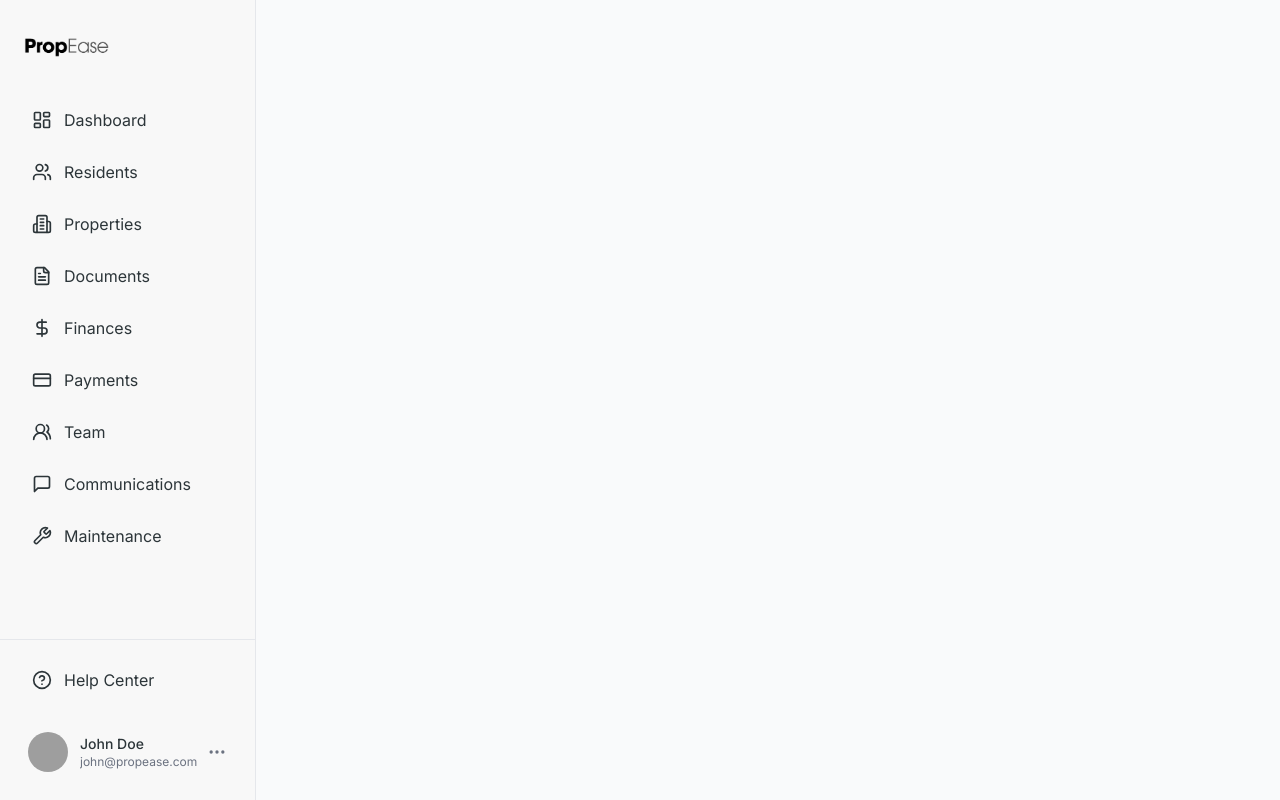
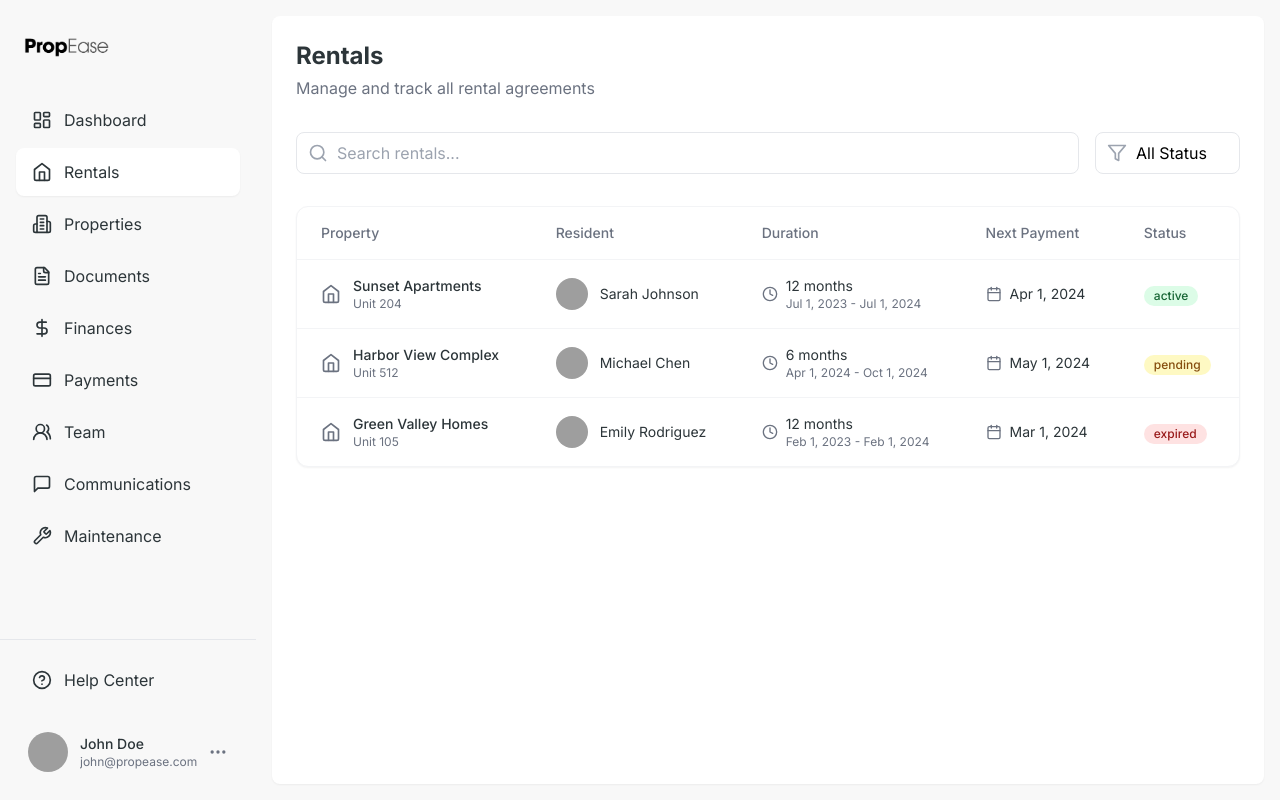
Before and after one commit to AhmadQA-art/propease, a React (Vite) app: page /rentals in a window 1280 px wide. Built offline with nearby package versions, Linux system fonts and the light colour scheme; grey boxes are pictures that could not be loaded.

Commit message:
changes to sidebar and layout style and sidebar content

```diff
--- a/src/components/Layout.tsx
+++ b/src/components/Layout.tsx
@@ -2,7 +2,7 @@ import React from 'react';
 import { Routes, Route } from 'react-router-dom';
 import Sidebar from './Sidebar';
 import Dashboard from '../pages/Dashboard';
-import Residents from '../pages/Residents';
+import Rentals from '../pages/Rentals';
 import Properties from '../pages/Properties';
 import Documents from '../pages/Documents';
 import Finances from '../pages/Finances';
@@ -13,12 +13,14 @@ import Maintenance from '../pages/Maintenance';
 
 export default function Layout() {
   return (
-    <div className="min-h-screen bg-gray-50">
+    <div className="flex h-screen bg-[#F8F8F8]">
       <Sidebar />
-      <div className="ml-64 p-8">
+      <div className="flex-1 ml-64 p-4 overflow-y-auto">
+        <div className="bg-white rounded-lg shadow-sm min-h-[calc(100vh-2rem)]">
+          <div className="p-6">
             <Routes>
               <Route path="/" element={<Dashboard />} />
-          <Route path="/residents" element={<Residents />} />
+              <Route path="/rentals" element={<Rentals />} />
               <Route path="/properties" element={<Properties />} />
               <Route path="/documents" element={<Documents />} />
               <Route path="/finances" element={<Finances />} />
@@ -29,5 +31,7 @@ export default function Layout() {
             </Routes>
           </div>
         </div>
+      </div>
+    </div>
   );
 }
--- a/src/components/Sidebar.tsx
+++ b/src/components/Sidebar.tsx
@@ -2,7 +2,7 @@ import React from 'react';
 import { Link, useLocation } from 'react-router-dom';
 import {
   LayoutDashboard,
-  Users,
+  Home,
   Building2,
   FileText,
   DollarSign,
@@ -16,7 +16,7 @@ import UserProfile from './UserProfile';
 
 const menuItems = [
   { icon: LayoutDashboard, label: 'Dashboard', href: '/' },
-  { icon: Users, label: 'Residents', href: '/residents' },
+  { icon: Home, label: 'Rentals', href: '/rentals' },
   { icon: Building2, label: 'Properties', href: '/properties' },
   { icon: FileText, label: 'Documents', href: '/documents' },
   { icon: DollarSign, label: 'Finances', href: '/finances' },
@@ -34,7 +34,7 @@ export default function Sidebar() {
   };
 
   return (
-    <div className="w-64 h-screen bg-[#F8F8F8] border-r border-gray-200 flex flex-col fixed left-0 overflow-y-auto [&::-webkit-scrollbar]:w-2 [&::-webkit-scrollbar-thumb]:bg-gray-300 [&::-webkit-scrollbar-thumb]:rounded-full [&::-webkit-scrollbar-track]:bg-transparent">
+    <div className="w-64 h-screen bg-[#F8F8F8] flex flex-col fixed left-0 overflow-y-auto [&::-webkit-scrollbar]:w-2 [&::-webkit-scrollbar-thumb]:bg-gray-300 [&::-webkit-scrollbar-thumb]:rounded-full [&::-webkit-scrollbar-track]:bg-transparent">
       <div className="p-6">
         <Link to="/" className="block">
           <img
@@ -54,7 +54,7 @@ export default function Sidebar() {
               className={`flex items-center px-4 py-3 rounded-lg group transition-colors ${
                 isActive(item.href)
                   ? 'bg-white text-[#2C3539] shadow-sm'
-                  : 'text-[#2C3539] hover:bg-white'
+                  : 'text-[#2C3539] hover:bg-white/60'
               }`}
             >
               <item.icon className="h-5 w-5 mr-3" />
@@ -67,7 +67,7 @@ export default function Sidebar() {
       <div className="p-4 border-t border-gray-200">
         <Link
           to="/help"
-          className="flex items-center px-4 py-3 rounded-lg text-[#2C3539] hover:bg-white mb-4"
+          className="flex items-center px-4 py-3 rounded-lg text-[#2C3539] hover:bg-white/60 mb-4"
         >
           <HelpCircle className="h-5 w-5 mr-3" />
           <span>Help Center</span>
--- /dev/null
+++ b/src/pages/Rentals.tsx
@@ -0,0 +1,195 @@
+import React, { useState } from 'react';
+import { Search, Filter, Calendar, User, Home, Clock } from 'lucide-react';
+import { format, addMonths } from 'date-fns';
+
+interface Rental {
+  id: string;
+  propertyName: string;
+  unit: string;
+  status: 'active' | 'pending' | 'expired';
+  resident: {
+    name: string;
+    imageUrl: string;
+  };
+  startDate: Date;
+  duration: number; // in months
+  nextPaymentDate: Date;
+}
+
+const rentals: Rental[] = [
+  {
+    id: 'R001',
+    propertyName: 'Sunset Apartments',
+    unit: '204',
+    status: 'active',
+    resident: {
+      name: 'Sarah Johnson',
+      imageUrl: 'https://images.unsplash.com/photo-1494790108377-be9c29b29330?ixlib=rb-1.2.1&ixid=eyJhcHBfaWQiOjEyMDd9&auto=format&fit=facearea&facepad=2&w=256&h=256&q=80'
+    },
+    startDate: new Date(2023, 6, 1),
+    duration: 12,
+    nextPaymentDate: new Date(2024, 3, 1)
+  },
+  {
+    id: 'R002',
+    propertyName: 'Harbor View Complex',
+    unit: '512',
+    status: 'pending',
+    resident: {
+      name: 'Michael Chen',
+      imageUrl: 'https://images.unsplash.com/photo-1519244703995-f4e0f30006d5?ixlib=rb-1.2.1&ixid=eyJhcHBfaWQiOjEyMDd9&auto=format&fit=facearea&facepad=2&w=256&h=256&q=80'
+    },
+    startDate: new Date(2024, 3, 1),
+    duration: 6,
+    nextPaymentDate: new Date(2024, 4, 1)
+  },
+  {
+    id: 'R003',
+    propertyName: 'Green Valley Homes',
+    unit: '105',
+    status: 'expired',
+    resident: {
+      name: 'Emily Rodriguez',
+      imageUrl: 'https://images.unsplash.com/photo-1438761681033-6461ffad8d80?ixlib=rb-1.2.1&ixid=eyJhcHBfaWQiOjEyMDd9&auto=format&fit=facearea&facepad=2&w=256&h=256&q=80'
+    },
+    startDate: new Date(2023, 1, 1),
+    duration: 12,
+    nextPaymentDate: new Date(2024, 2, 1)
+  }
+];
+
+const getStatusColor = (status: Rental['status']) => {
+  switch (status) {
+    case 'active':
+      return 'bg-green-100 text-green-800';
+    case 'pending':
+      return 'bg-yellow-100 text-yellow-800';
+    case 'expired':
+      return 'bg-red-100 text-red-800';
+    default:
+      return 'bg-gray-100 text-gray-800';
+  }
+};
+
+export default function Rentals() {
+  const [searchTerm, setSearchTerm] = useState('');
+  const [statusFilter, setStatusFilter] = useState<'all' | Rental['status']>('all');
+
+  const filteredRentals = rentals.filter(rental => {
+    const matchesSearch =
+      rental.propertyName.toLowerCase().includes(searchTerm.toLowerCase()) ||
+      rental.unit.toLowerCase().includes(searchTerm.toLowerCase()) ||
+      rental.resident.name.toLowerCase().includes(searchTerm.toLowerCase());
+
+    const matchesStatus = statusFilter === 'all' || rental.status === statusFilter;
+
+    return matchesSearch && matchesStatus;
+  });
+
+  return (
+    <div className="space-y-8">
+      {/* Header */}
+      <div>
+        <h1 className="text-2xl font-bold text-[#2C3539]">Rentals</h1>
+        <p className="text-[#6B7280] mt-1">Manage and track all rental agreements</p>
+      </div>
+
+      {/* Filters */}
+      <div className="flex gap-4">
+        <div className="flex-1 relative">
+          <Search className="absolute left-3 top-1/2 transform -translate-y-1/2 text-gray-400 w-5 h-5" />
+          <input
+            type="text"
+            placeholder="Search rentals..."
+            className="w-full pl-10 pr-4 py-2 rounded-lg border border-gray-200 focus:outline-none focus:ring-2 focus:ring-[#2C3539] focus:border-transparent"
+            value={searchTerm}
+            onChange={(e) => setSearchTerm(e.target.value)}
+          />
+        </div>
+        <div className="relative">
+          <Filter className="absolute left-3 top-1/2 transform -translate-y-1/2 text-gray-400 w-5 h-5" />
+          <select
+            className="pl-10 pr-8 py-2 rounded-lg border border-gray-200 focus:outline-none focus:ring-2 focus:ring-[#2C3539] focus:border-transparent appearance-none bg-white"
+            value={statusFilter}
+            onChange={(e) => setStatusFilter(e.target.value as 'all' | Rental['status'])}
+          >
+            <option value="all">All Status</option>
+            <option value="active">Active</option>
+            <option value="pending">Pending</option>
+            <option value="expired">Expired</option>
+          </select>
+        </div>
+      </div>
+
+      {/* Rentals List */}
+      <div className="bg-white rounded-xl shadow-sm border border-gray-100">
+        <div className="overflow-x-auto">
+          <table className="w-full">
+            <thead>
+              <tr className="border-b border-gray-100">
+                <th className="px-6 py-4 text-left text-sm font-medium text-[#6B7280]">Property</th>
+                <th className="px-6 py-4 text-left text-sm font-medium text-[#6B7280]">Resident</th>
+                <th className="px-6 py-4 text-left text-sm font-medium text-[#6B7280]">Duration</th>
+                <th className="px-6 py-4 text-left text-sm font-medium text-[#6B7280]">Next Payment</th>
+                <th className="px-6 py-4 text-left text-sm font-medium text-[#6B7280]">Status</th>
+              </tr>
+            </thead>
+            <tbody className="divide-y divide-gray-100">
+              {filteredRentals.map((rental) => {
+                const endDate = addMonths(rental.startDate, rental.duration);
+
+                return (
+                  <tr key={rental.id} className="hover:bg-gray-50">
+                    <td className="px-6 py-4">
+                      <div className="flex items-center">
+                        <Home className="w-5 h-5 text-[#6B7280] mr-3" />
+                        <div>
+                          <div className="text-sm font-medium text-[#2C3539]">{rental.propertyName}</div>
+                          <div className="text-xs text-[#6B7280]">Unit {rental.unit}</div>
+                        </div>
+                      </div>
+                    </td>
+                    <td className="px-6 py-4">
+                      <div className="flex items-center">
+                        <img
+                          src={rental.resident.imageUrl}
+                          alt={rental.resident.name}
+                          className="w-8 h-8 rounded-full mr-3"
+                        />
+                        <span className="text-sm text-[#2C3539]">{rental.resident.name}</span>
+                      </div>
+                    </td>
+                    <td className="px-6 py-4">
+                      <div className="flex items-center">
+                        <Clock className="w-4 h-4 text-[#6B7280] mr-2" />
+                        <div>
+                          <div className="text-sm text-[#2C3539]">{rental.duration} months</div>
+                          <div className="text-xs text-[#6B7280]">
+                            {format(rental.startDate, 'MMM d, yyyy')} - {format(endDate, 'MMM d, yyyy')}
+                          </div>
+                        </div>
+                      </div>
+                    </td>
+                    <td className="px-6 py-4">
+                      <div className="flex items-center">
+                        <Calendar className="w-4 h-4 text-[#6B7280] mr-2" />
+                        <span className="text-sm text-[#2C3539]">
+                          {format(rental.nextPaymentDate, 'MMM d, yyyy')}
+                        </span>
+                      </div>
+                    </td>
+                    <td className="px-6 py-4">
+                      <span className={`inline-flex items-center px-2.5 py-0.5 rounded-full text-xs font-medium ${getStatusColor(rental.status)}`}>
+                        {rental.status}
+                      </span>
+                    </td>
+                  </tr>
+                );
+              })}
+            </tbody>
+          </table>
+        </div>
+      </div>
+    </div>
+  );
+}
--- a/src/pages/Residents.tsx
+++ /dev/null
@@ -1,12 +0,0 @@
-import React from 'react';
-
-export default function Residents() {
-  return (
-    <div>
-      <h1 className="text-2xl font-bold text-[#2C3539] mb-8">Residents</h1>
-      <div className="bg-white rounded-xl shadow-sm border border-gray-100 p-6">
-        <p className="text-[#6B7280]">Residents management page coming soon...</p>
-      </div>
-    </div>
-  );
-}
```
Lines whose indentation alone changed are shown as unchanged.
